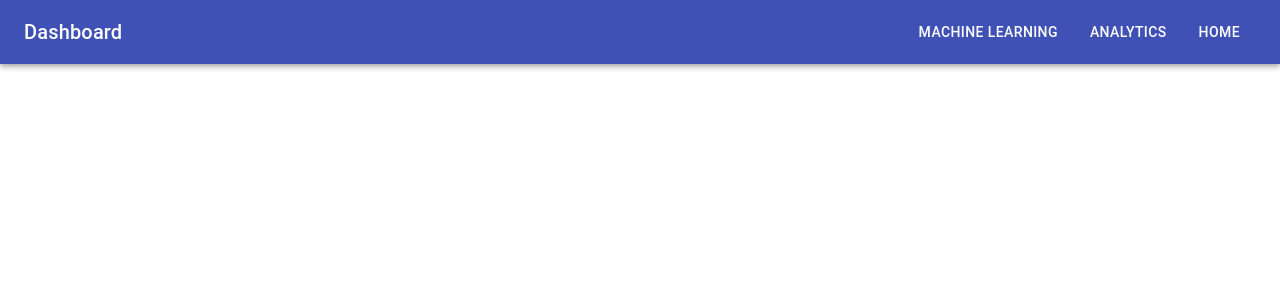
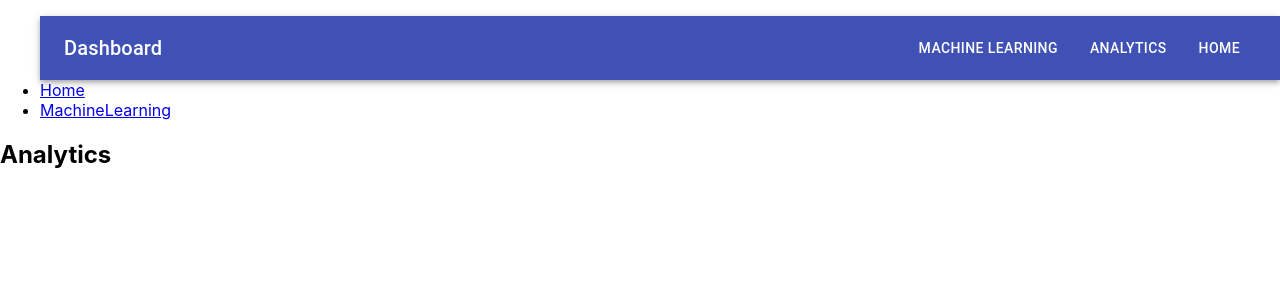
Before and after one commit to sarahchaaaaa/CarexTechAI, a React (Create React App) app: page /Analytics in a window 1280 px wide. Shown: the top 300 px of the page. Built offline with nearby package versions, Linux system fonts and the light colour scheme; a web font is replaced by a local one.

Commit message:
added router but doesn't work

```diff
--- a/package.json
+++ b/package.json
@@ -7,6 +7,7 @@
     "@material-ui/icons": "^4.5.1",
     "react": "^16.12.0",
     "react-dom": "^16.12.0",
+    "react-router-dom": "^5.1.2",
     "react-scripts": "3.2.0"
   },
   "scripts": {
--- /dev/null
+++ b/src/Analytics.js
@@ -0,0 +1,13 @@
+import React, { Component } from 'react';
+
+class Analytics extends Component {
+  render() {
+    return (
+        <div>
+          <h2>Analytics</h2>
+        </div>
+    );
+  }
+}
+
+export default Analytics;
--- a/src/App.js
+++ b/src/App.js
@@ -3,16 +3,35 @@
 import React, { Component } from 'react';
 import Button from '@material-ui/core/Button';
 import Bookmarks from '@material-ui/icons/Bookmarks';
+import {
+  Route,
+  NavLink,
+  BrowserRouter
+} from "react-router-dom";
 
 import Navbar from './Navbar';
+import Home from './Home';
+import MachineLearning from './MachineLearning';
+import Analytics from './Analytics';
+
 class App extends Component {
   render() {
     return (
       <div>
-        <Navbar />
-        {/* <Button variant="outlined" color="primary">
-          <Bookmarks></Bookmarks>
-        </Button> */}
+        <BrowserRouter>
+          <div>
+            <ul className="header">
+              <Navbar/>
+                <li><NavLink exact to="/Home">Home</NavLink> </li>
+                <li><NavLink to="/MachineLearning">MachineLearning</NavLink></li>
+            </ul>
+            <div className="content">
+              <Route path="/Home" component={Home} />
+              <Route path="/MachineLearning" component={MachineLearning} />
+              <Route path="/Analytics" component={Analytics} />
+            </div>
+          </div>
+        </BrowserRouter>
       </div>
     );
   }
--- /dev/null
+++ b/src/Home.js
@@ -0,0 +1,14 @@
+// Home.js
+import React, { Component } from 'react';
+
+class Home extends Component {
+  render() {
+    return (
+        <div>
+          <h2>Home</h2>
+        </div>
+    );
+  }
+}
+
+export default Home;
--- /dev/null
+++ b/src/MachineLearning.js
@@ -0,0 +1,14 @@
+
+import React, { Component } from 'react';
+
+class MachineLearning extends Component {
+  render() {
+    return (
+        <div>
+          <h2>MachineLearning</h2>
+        </div>
+    );
+  }
+}
+
+export default MachineLearning;
--- a/src/Navbar.js
+++ b/src/Navbar.js
@@ -33,7 +33,7 @@ const NavBar = () => {
               <TypoGraphy variant="h6" className={classes.title}>
                 Dashboard
               </TypoGraphy>
-              <NavButton name='Machine Learning' className={classes.menuButton}></NavButton>
+              <NavButton name='Machine Learning' className={classes.menuButton} ></NavButton>
               <NavButton name='Analytics' className={classes.menuButton}></NavButton>
               <NavButton name='Home' className={classes.menuButton}></NavButton>
             </Toolbar>
```
Also changed, not shown: 1 other file (tests, documents, lock files or other folders).
